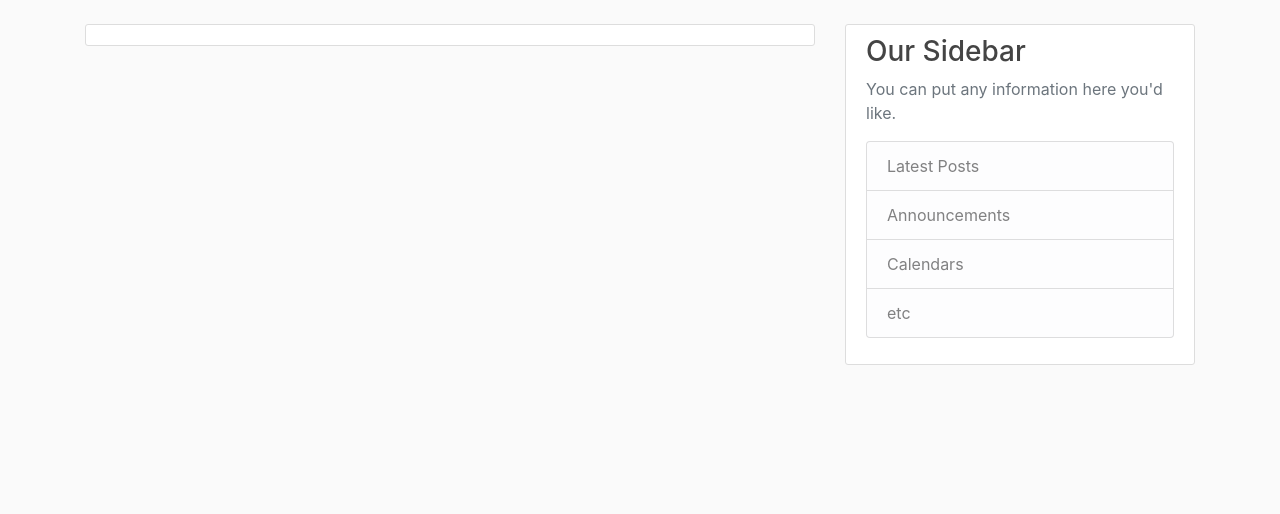
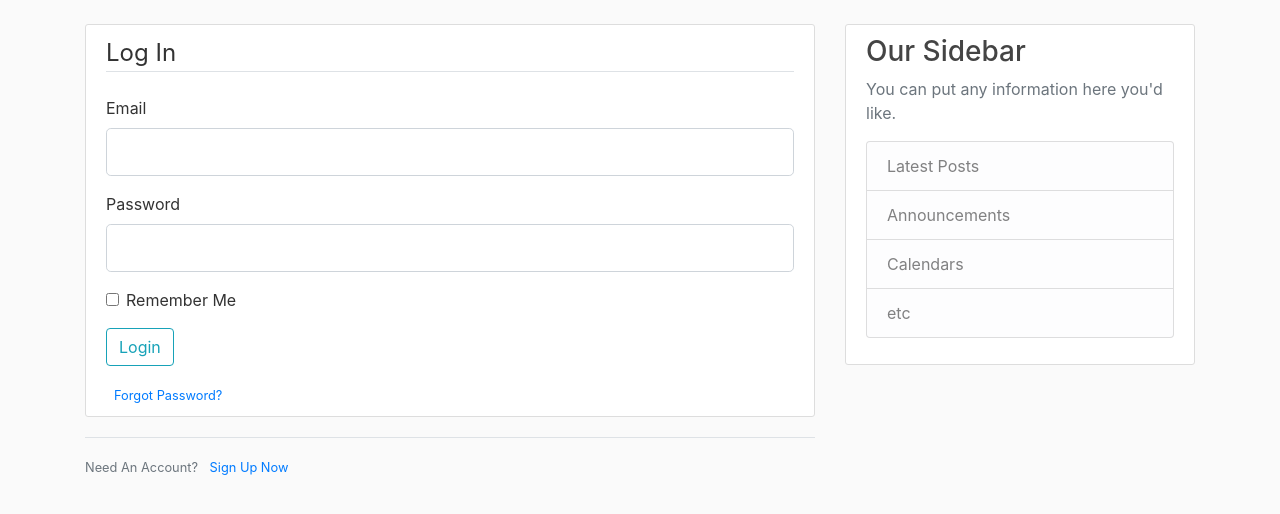
Before and after one commit to frontendprof/TakingInPythonofCorey, a Flask app: page /login in a window 1280 px wide. Shown: the part 56-570 px from the top of the page. Run offline with Flask 2, Linux system fonts and the light colour scheme; some libraries are stand-ins or nearby versions.

Commit message:
User data and input added

```diff
--- a/Flask_blog/flaskblog.py
+++ b/Flask_blog/flaskblog.py
@@ -2,7 +2,7 @@
 # M_S_A_W
 
 
-from flask import Flask, render_template, url_for
+from flask import Flask, render_template, url_for, flash, redirect
 from forms import RegistrationForm, LoginForm
 
 
@@ -46,17 +46,26 @@ def about():
     return render_template('about.html', title='About')
 
 
-@app.route('/register')
+@app.route('/register', methods=['GET', "POST"])
 def register():
 
 	form=RegistrationForm()
+	if form.validate_on_submit():
+		flash(f'Account created for {form.username.data}!', 'success')
+		return redirect(url_for('home'))
 	return render_template("register.html", title="Register", form=form)
 
 
-@app.route('/login')
+@app.route('/login', methods=['GET', "POST"])
 def login():
 
 	form=LoginForm()
+	if form.validate_on_submit():
+		if form.email.data=='admin@blog.com' and form.password.data=='pass12345':
+			flash("You've been logged in ", 'success')
+			return redirect(url_for('home'))
+		else:
+			flash("Login failed. Please try again", 'danger')
 	return render_template('login.html', title='Login', form=form)
 
 
--- a/Flask_blog/forms.py
+++ b/Flask_blog/forms.py
@@ -5,9 +5,9 @@ from wtforms.validators import DataRequired, Length, Email, EqualTo
 
 
 class RegistrationForm(FlaskForm):
-	username=StringField("Username", validators=[DataRequired(),Length(min=5,max=12)])
+	username=StringField("Username", validators=[DataRequired(),Length(min=3,max=12)])
 	email=StringField('Email', validators=[DataRequired(),Email()])
-	password=PasswordField("Password", validators=[DataRequired(),Length(min=6, max=15)])
+	password=PasswordField("Password", validators=[DataRequired(),Length(min=3, max=15)])
 	confirm_password=PasswordField("Confirm Password",
 				validators=[DataRequired(), EqualTo('password')])
 	submit=SubmitField("Sign Up")
@@ -18,6 +18,6 @@ class RegistrationForm(FlaskForm):
 class LoginForm(FlaskForm):
 
 	email=StringField('Email', validators=[DataRequired(),Email()])
-	password=PasswordField("Password", validators=[DataRequired(),Length(min=6, max=15)])
+	password=PasswordField("Password", validators=[DataRequired(),Length(min=3, max=15)])
 	remember=BooleanField('Remember Me')
 	submit=SubmitField("Login")
--- a/Flask_blog/templates/layout.html
+++ b/Flask_blog/templates/layout.html
@@ -6,14 +6,14 @@
     <meta name="viewport" content="width=device-width, initial-scale=1, shrink-to-fit=no">
 
     <!-- Bootstrap CSS -->
-    <link rel="stylesheet" href="https://stackpath.bootstrapcdn.com/bootstrap/4.3.1/css/bootstrap.min.css" integrity="sha384-ggOyR0iXCbMQv3Xipma34MD+dH/1fQ784/j6cY/iJTQUOhcWr7x9JvoRxT2MZw1T" crossorigin="anonymous">
+    <link rel="stylesheet" href="https://maxcdn.bootstrapcdn.com/bootstrap/4.0.0/css/bootstrap.min.css" integrity="sha384-Gn5384xqQ1aoWXA+058RXPxPg6fy4IWvTNh0E263XmFcJlSAwiGgFAW/dAiS6JXm" crossorigin="anonymous">
 
-    <link rel="stylesheet" type='text/css' href='{{url_for("static", filename="main.css")}}'>
+    <link rel="stylesheet" type="text/css" href="{{ url_for('static', filename='main.css') }}">
 
     {% if title %}
-		<title>My Flask - {{ title }} </title>
+        <title>Flask Blog - {{ title }}</title>
     {% else %}
-		<title>My Flask Blog</title>
+        <title>Flask Blog</title>
     {% endif %}
 </head>
 <body>
@@ -26,13 +26,13 @@
           </button>
           <div class="collapse navbar-collapse" id="navbarToggle">
             <div class="navbar-nav mr-auto">
-	          <a class="nav-item nav-link" href="/">Home</a>
-	          <a class="nav-item nav-link" href="/about">About</a>
+              <a class="nav-item nav-link" href="{{ url_for('home') }}">Home</a>
+              <a class="nav-item nav-link" href="{{ url_for('about') }}">About</a>
             </div>
             <!-- Navbar Right Side -->
             <div class="navbar-nav">
-	          <a class="nav-item nav-link" href="/login">Login</a>
-	          <a class="nav-item nav-link" href="/register">Register</a>
+              <a class="nav-item nav-link" href="{{ url_for('login') }}">Login</a>
+              <a class="nav-item nav-link" href="{{ url_for('register') }}">Register</a>
             </div>
           </div>
         </div>
@@ -41,6 +41,15 @@
     <main role="main" class="container">
       <div class="row">
         <div class="col-md-8">
+          {% with messages = get_flashed_messages(with_categories=true) %}
+            {% if messages %}
+              {% for category, message in messages %}
+                <div class="alert alert-{{ category }}">
+                  {{ message }}
+                </div>
+              {% endfor %}
+            {% endif %}
+          {% endwith %}
           {% block content %}{% endblock %}
         </div>
         <div class="col-md-4">
@@ -59,10 +68,11 @@
       </div>
     </main>
 
+
     <!-- Optional JavaScript -->
     <!-- jQuery first, then Popper.js, then Bootstrap JS -->
-    <script src="https://code.jquery.com/jquery-3.3.1.slim.min.js" integrity="sha384-q8i/X+965DzO0rT7abK41JStQIAqVgRVzpbzo5smXKp4YfRvH+8abtTE1Pi6jizo" crossorigin="anonymous"></script>
-    <script src="https://cdnjs.cloudflare.com/ajax/libs/popper.js/1.14.7/umd/popper.min.js" integrity="sha384-UO2eT0CpHqdSJQ6hJty5KVphtPhzWj9WO1clHTMGa3JDZwrnQq4sF86dIHNDz0W1" crossorigin="anonymous"></script>
-    <script src="https://stackpath.bootstrapcdn.com/bootstrap/4.3.1/js/bootstrap.min.js" integrity="sha384-JjSmVgyd0p3pXB1rRibZUAYoIIy6OrQ6VrjIEaFf/nJGzIxFDsf4x0xIM+B07jRM" crossorigin="anonymous"></script>
+    <script src="https://code.jquery.com/jquery-3.2.1.slim.min.js" integrity="sha384-KJ3o2DKtIkvYIK3UENzmM7KCkRr/rE9/Qpg6aAZGJwFDMVNA/GpGFF93hXpG5KkN" crossorigin="anonymous"></script>
+    <script src="https://cdnjs.cloudflare.com/ajax/libs/popper.js/1.12.9/umd/popper.min.js" integrity="sha384-ApNbgh9B+Y1QKtv3Rn7W3mgPxhU9K/ScQsAP7hUibX39j7fakFPskvXusvfa0b4Q" crossorigin="anonymous"></script>
+    <script src="https://maxcdn.bootstrapcdn.com/bootstrap/4.0.0/js/bootstrap.min.js" integrity="sha384-JZR6Spejh4U02d8jOt6vLEHfe/JQGiRRSQQxSfFWpi1MquVdAyjUar5+76PVCmYl" crossorigin="anonymous"></script>
 </body>
 </html>
--- a/Flask_blog/templates/login.html
+++ b/Flask_blog/templates/login.html
@@ -1,7 +1,52 @@
-{% extends 'layout.html' %}
+{% extends "layout.html" %}
 {% block content %}
-	<div class='content-section'>
-
-	</div>
-
+    <div class="content-section">
+        <form method="POST" action="">
+            {{ form.hidden_tag() }}
+            <fieldset class="form-group">
+                <legend class="border-bottom mb-4">Log In</legend>
+                <div class="form-group">
+                    {{ form.email.label(class="form-control-label") }}
+                    {% if form.email.errors %}
+                        {{ form.email(class="form-control form-control-lg is-invalid") }}
+                        <div class="invalid-feedback">
+                            {% for error in form.email.errors %}
+                                <span>{{ error }}</span>
+                            {% endfor %}
+                        </div>
+                    {% else %}
+                        {{ form.email(class="form-control form-control-lg") }}
+                    {% endif %}
+                </div>
+                <div class="form-group">
+                    {{ form.password.label(class="form-control-label") }}
+                    {% if form.password.errors %}
+                        {{ form.password(class="form-control form-control-lg is-invalid") }}
+                        <div class="invalid-feedback">
+                            {% for error in form.password.errors %}
+                                <span>{{ error }}</span>
+                            {% endfor %}
+                        </div>
+                    {% else %}
+                        {{ form.password(class="form-control form-control-lg") }}
+                    {% endif %}
+                </div>
+                <div class="form-check">
+                    {{ form.remember(class="form-check-input") }}
+                    {{ form.remember.label(class="form-check-label") }}
+                </div>
+            </fieldset>
+            <div class="form-group">
+                {{ form.submit(class="btn btn-outline-info") }}
+            </div>
+            <small class="text-muted ml-2">
+                <a href="#">Forgot Password?</a>
+            </small>
+        </form>
+    </div>
+    <div class="border-top pt-3">
+        <small class="text-muted">
+            Need An Account? <a class="ml-2" href="{{ url_for('register') }}">Sign Up Now</a>
+        </small>
+    </div>
 {% endblock content %}
```
Also changed, not shown: Flask_blog/templates/register.html (+61 -22 lines). Lines whose indentation alone changed are shown as unchanged.
